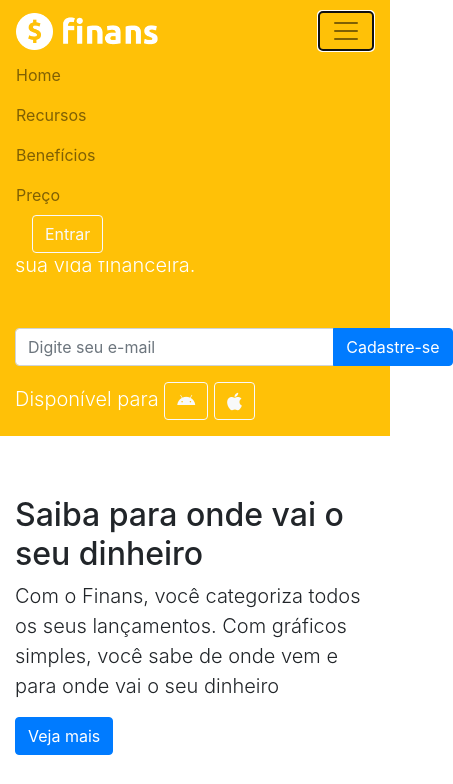
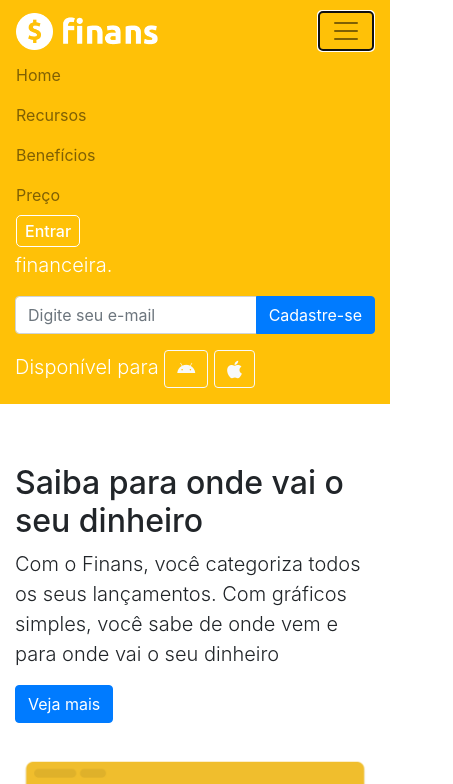
Before and after one commit to IamDaniloP/Estudos-Front, a plain HTML site: page Projeto-Finans/index.html in a window 390 px wide. Both pictures are taken after a click on the button 346 px from the left and 31 px from the top of the page. Shown: the top 784 px of the page, 453 px wide, since content can reach past the window. Drawn offline with nearby package versions, Linux system fonts and the light colour scheme.

Commit message:
Ajustes finais - Bootstrap4 e Media queries

```diff
--- a/Projeto-Finans/css/style.css
+++ b/Projeto-Finans/css/style.css
@@ -1,6 +1,19 @@
+header #entrar {
+    display: inline-block;
+    padding: 0.2rem 0.5rem;
+    border: 1px solid #fff;
+    border-radius: 5px;
+    color: white;
+    font-weight: 500;
+}
+
 #home {
     background: #ffc107;
     color: #fff;
+}
+
+#home form {
+    margin-top: 2rem;
 }
 
 h1.weigth-500 {
@@ -43,8 +56,23 @@ h1.weigth-500 {
     margin: 0;
  }
 
-@media (max-width: 768px) {
+@media (min-width:576px) and (max-width: 768px) {
     #saiba img {
         margin-top: 2rem;
     }
 }
+
+@media (max-width: 576px) {
+    #home .ajustes-h1 {
+        font-size: 2.5rem;
+        padding-top: 0.5rem;
+    }
+
+    #home form {
+       margin-top: 0;
+    }
+
+    #saiba img {
+        margin-top: 2rem;
+    }
+}
--- a/Projeto-Finans/index.html
+++ b/Projeto-Finans/index.html
@@ -24,7 +24,7 @@
 
     <!--Início Cabeçalho-->
     <header>
-        <nav class="navbar navbar-expand-sm navbar-light bg-warning fixed-top">
+        <nav class="navbar navbar-expand-md navbar-light bg-warning fixed-top">
 
             <div class="container">
 
@@ -44,7 +44,8 @@
                         <li class="nav-item"><a href="" class="nav-link">Recursos</a></li>
                         <li class="nav-item"><a href="" class="nav-link">Benefícios</a></li>
                         <li class="nav-item"><a href="" class="nav-link">Preço</a></li>
-                        <li class="nav-item ml-3"><button class="btn btn-outline-light">Entrar</button></li>
+                        <li class="nav-item ml-3 d-md-block d-none"><button class="btn btn-outline-light">Entrar</button></li>
+                        <li class="nav-item d-md-none"><a href="" class="nav-link" id="entrar">Entrar</a></li>
                     </ul>
                 </div>
 
@@ -63,10 +64,10 @@
                 <!--Início Textos da Seção-->
                 <div class="col-md-6 d-flex">
                     <div class="align-self-center">
-                        <h1 class="display-4 weigth-500" >Suas contas, descomplicadas</h1>
-                        <p class="lead">Usado por mais de 1 milhão de pessoas, o finans é uma ferramenta online que vai facilitar sua vida financeira.</p>
+                        <h1 class="display-4 weigth-500 ajustes-h1" >Suas contas, descomplicadas</h1>
+                        <p class="lead ajustes-p">Usado por mais de 1 milhão de pessoas, o finans é uma ferramenta online que vai facilitar sua vida financeira.</p>
 
-                        <form action="" class="mt-5">
+                        <form>
 
                             <div class="input-group">
                                 <input type="email" placeholder="Digite seu e-mail" class="form-control">
```
